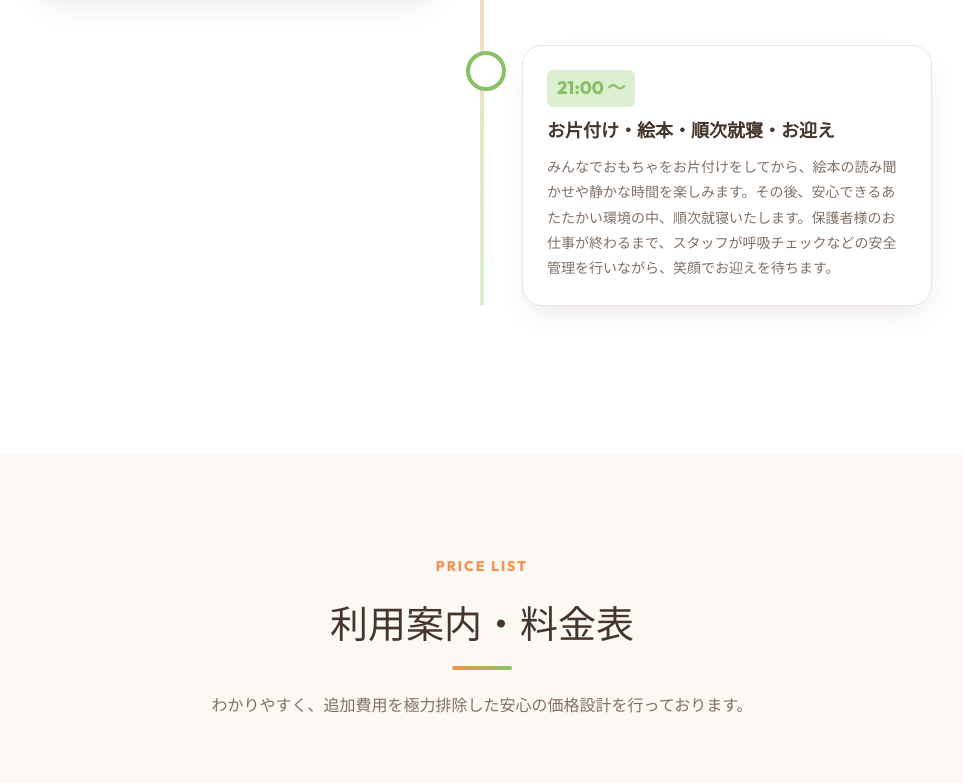
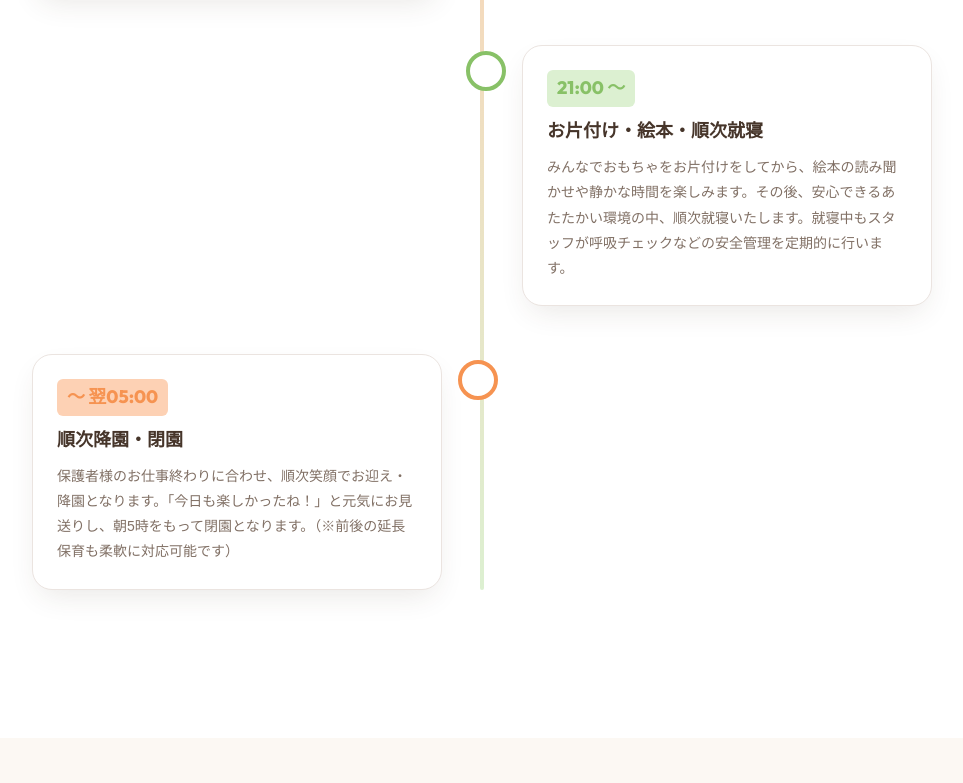
Before and after one commit to happyroom-nursery/happyroom-nursery.github.io, a website built with Vite: page index.html in a window 1280 px wide. Shown: the part 3505-4288 px from the top of the page, without its empty margins (158-1121 px from the left). Built offline with nearby package versions, Linux system fonts and the light colour scheme; no server answers; a web font is replaced by a local one.

Commit message:
Add 5:00 AM closing time to timeline based on lord's suggestion

```diff
--- a/index.html
+++ b/index.html
@@ -173,8 +173,18 @@
             <div class="timeline-badge"></div>
             <div class="timeline-content">
               <span class="timeline-time">21:00 〜</span>
-              <h3 class="timeline-title">お片付け・絵本・順次就寝・お迎え</h3>
-              <p class="timeline-text">みんなでおもちゃをお片付けをしてから、絵本の読み聞かせや静かな時間を楽しみます。その後、安心できるあたたかい環境の中、順次就寝いたします。保護者様のお仕事が終わるまで、スタッフが呼吸チェックなどの安全管理を行いながら、笑顔でお迎えを待ちます。</p>
+              <h3 class="timeline-title">お片付け・絵本・順次就寝</h3>
+              <p class="timeline-text">みんなでおもちゃをお片付けをしてから、絵本の読み聞かせや静かな時間を楽しみます。その後、安心できるあたたかい環境の中、順次就寝いたします。就寝中もスタッフが呼吸チェックなどの安全管理を定期的に行います。</p>
+            </div>
+          </div>
+
+          <!-- Timeline 3 -->
+          <div class="timeline-item">
+            <div class="timeline-badge"></div>
+            <div class="timeline-content">
+              <span class="timeline-time">〜 翌05:00</span>
+              <h3 class="timeline-title">順次降園・閉園</h3>
+              <p class="timeline-text">保護者様のお仕事終わりに合わせ、順次笑顔でお迎え・降園となります。「今日も楽しかったね！」と元気にお見送りし、朝5時をもって閉園となります。（※前後の延長保育も柔軟に対応可能です）</p>
             </div>
           </div>
         </div>
```
